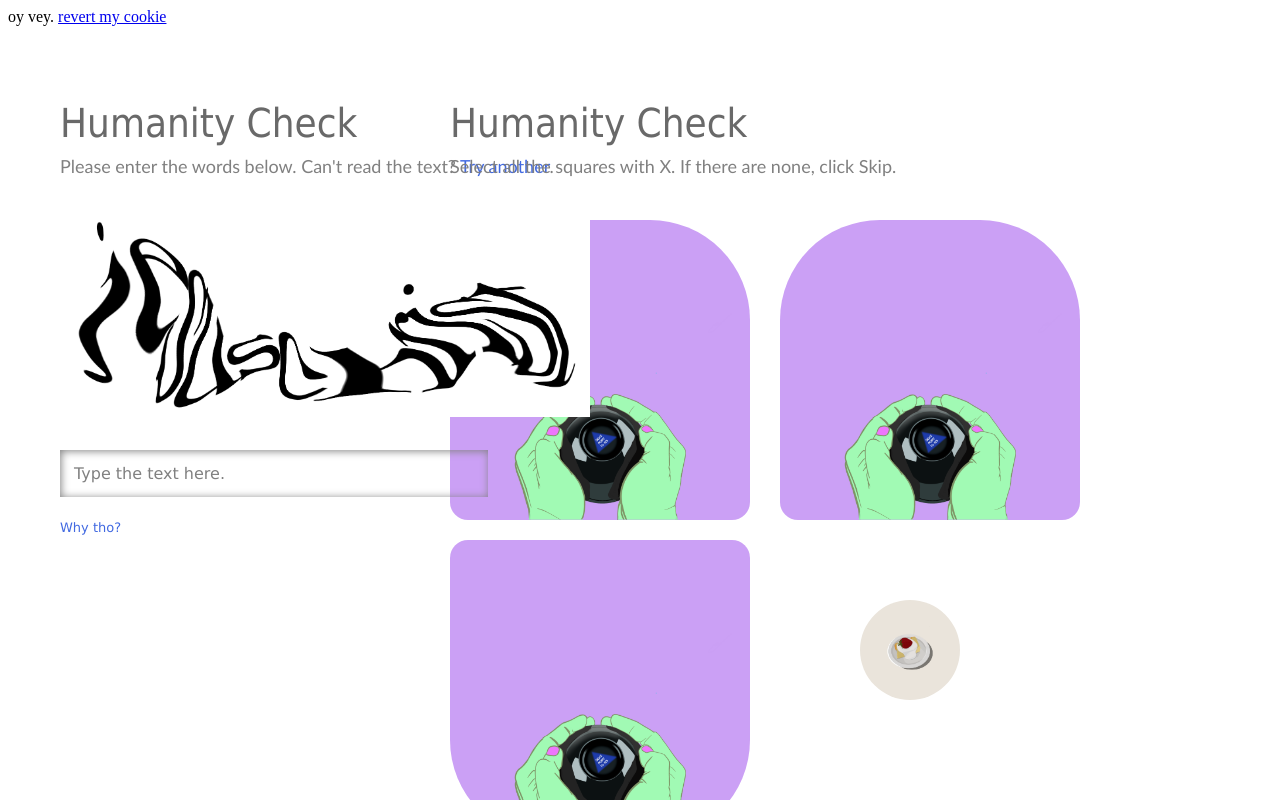
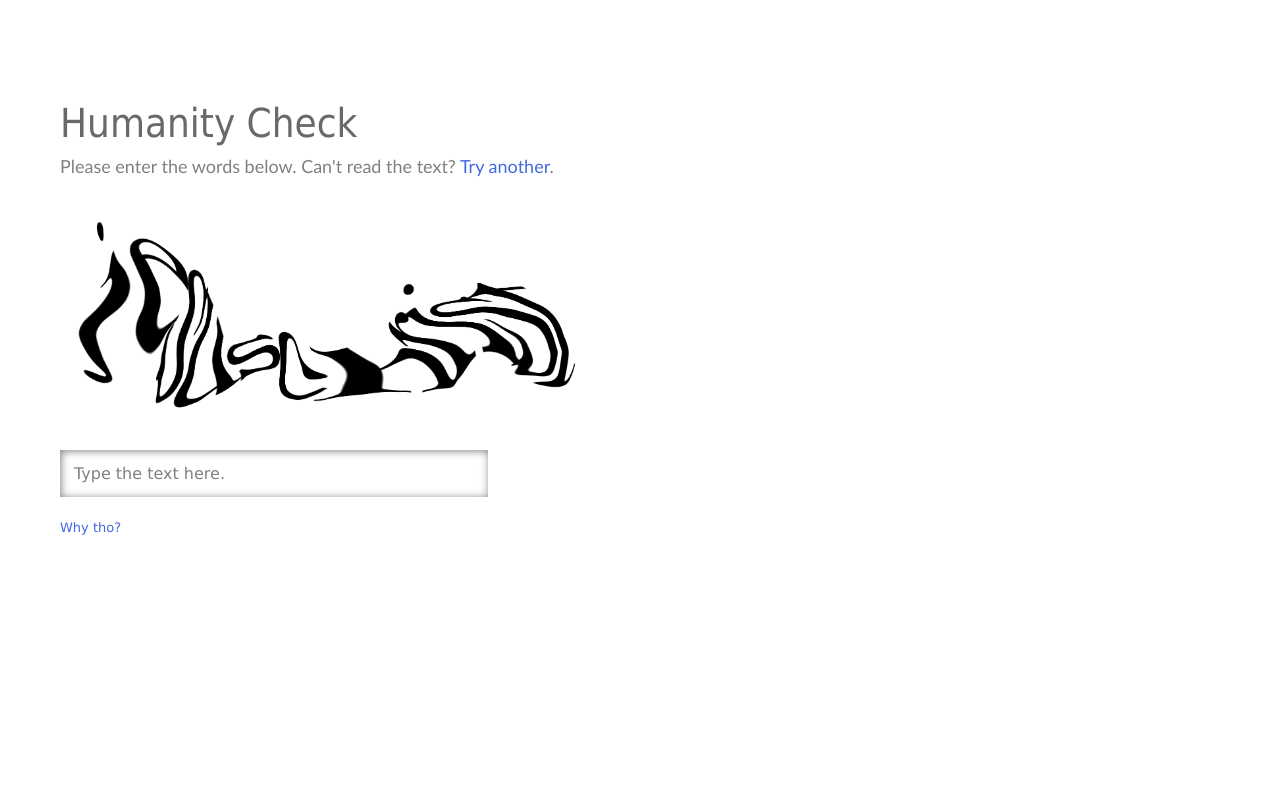
Before and after one commit to lolmycode/lolmycode.github.io, a plain HTML site: page three/threepointone.html in a window 1280 px wide. Drawn offline with nearby package versions, Linux system fonts and the light colour scheme.

Commit message:
here we go

```diff
--- a/three/threejs.js
+++ b/three/threejs.js
@@ -1,6 +1,6 @@
 $(document).ready(function() {
 
-  // alert("You regret that thing from yesterday, don't you?");
+  alert("You regret that thing from yesterday, don't you?");
 
   $("#picdrag").draggable();
 
@@ -12,6 +12,10 @@ $(document).ready(function() {
     $("#styleone").show();
   });
 
+  $("#bluecopy").click(function(){
+    $("#animatedcap").show();
+  });
+
   $("#typeinbox").click(function(){
     $(this).hide();
   });
--- a/three/threepointone.html
+++ b/three/threepointone.html
@@ -2,7 +2,6 @@
 <html>
   <head>
     <title>Humanity Check!</title>
-    <!-- <link rel="shortcut icon" href="favicon-tbd.png"> -->
     <script src="https://ajax.googleapis.com/ajax/libs/jquery/2.1.4/jquery.min.js"></script>
       	<script src="https://ajax.googleapis.com/ajax/libs/jqueryui/1.11.4/jquery-ui.min.js"></script>
       	<script src="threejs.js"></script>
@@ -32,6 +31,14 @@
         left: 60px;
       }
 
+      #animatedcap {
+        position: fixed;
+        display: none;
+        width: 630px;
+        top: 220px;
+        left: 10px;
+      }
+
       #typeinbox {
         position: fixed;
         width: 400px;
@@ -57,17 +64,6 @@
         color: DimGray;
       }
 
-      #secondheadline {
-        position: fixed;
-        width: 500px;
-        top: 100px;
-        right: 330px;
-        /* left: 60px; */
-        font-family: Tahoma, sans-serif;
-        font-size: 40px;
-        color: DimGray;
-      }
-
       #bodycopy {
              position:fixed;
              width:600px;
@@ -78,18 +74,20 @@
              font-size: 18px;
                }
 
-    #secondbodycopy {
-             position:fixed;
-             width:600px;
-             top: 155px;
-             right: 230px;
+    #bluecopy {
+             /* position:fixed; */
+             cursor: pointer;
+             width:500px;
+             /* top: 150px; */
+             /* left: 60px; */
              font-family: 'Trebuchet MS', sans-serif;
-             color: Gray;
+             color: RoyalBlue;
              font-size: 18px;
                }
 
-    #bluecopy {
+    #goaway {
              /* position:fixed; */
+             /* cursor: pointer; */
              width:500px;
              /* top: 150px; */
              /* left: 60px; */
@@ -100,6 +98,7 @@
 
       #microtext {
         position: fixed;
+        cursor: help;
         width: 300px;
         top: 520px;
         left: 60px;
@@ -108,80 +107,20 @@
         color: RoyalBlue;
       }
 
-      #picthree {
-          position: fixed;
-          top: 600px;
-          right: 320px;
-          width: 100px;
-          border-radius: 100px 100px 100px 100px;
-        }
-
-        /* #picdrag {
-            position: fixed;
-            top: 100px;
-            right: 530px;
-            width: 300px;
-            border-radius: 100px 100px 100px 100px;
-          } */
-
-      #gridone {
-            position: fixed;
-            top: 220px;
-            right: 530px;
-            width: 300px;
-            border-radius: 100px 100px 18px 18px;
-          }
-
-     #gridtwo {
-            position: fixed;
-            top: 220px;
-            /* right: 530px; */
-            right: 200px;
-            width: 300px;
-            border-radius: 100px 100px 18px 18px;
-          }
-
-    #gridthree {
-            position: fixed;
-            top: 540px;
-            /* right: 530px; */
-            right: 530px;
-            width: 300px;
-            border-radius: 18px 18px 100px 100px;
-          }
-
-      #pictwo {
-        position: fixed;
-        cursor:progress;
-        top: 90px;
-        right: 200px;
-        width: 300px;
-        border: 6px solid black;
-        border-radius: 100px 100px 12px 12px;
-      }
-
-
       </style>
   </head>
+
   <body>
-    oy vey.
-    <a href="index.html"> revert my cookie </a>
-    <img id=picthree src="trial-pic.png">
-    <!-- <img id=pictwo src="trial-pic.png"> -->
+    <!-- <a href="index.html"> revert my cookie </a> -->
 
-    <img id=gridone src="magic-ball.png">
-    <img id=gridtwo src="magic-ball.png">
-    <img id=gridthree src="magic-ball.png">
-    <!-- <img id=picdrag src="magic-ball.png"> -->
     <div id=headline>Humanity Check</div>
+    <!-- <div id=bodycopy>Please enter the words below. Can't read the text? <span id=bluecopy><a href="laststraw.html">Try another</a></span>.</div> -->
     <div id=bodycopy>Please enter the words below. Can't read the text? <span id=bluecopy>Try another</span>.</div>
-
-    <div id=secondheadline>Humanity Check</div>
-    <div id=secondbodycopy>Select all the squares with X. If there are none, click Skip. </div>
 
     <img id=captcha src="captcha.png">
     <div id=typeinbox>Type the text here.</div>
     <div id=microtext>Why tho?</div>
-    <div id=styleone>This product saved our Yorkies remaining 7 teeth. She was 8 years old when we started using it every single day.</div>
+    <div id=styleone>This product saved our Yorkies remaining 7 teeth. <span id=goaway><a href="laststraw.html">She was 8 years old</a></span> when we started using it every single day.</div>
+    <img id=animatedcap src="captcha-animated.gif">
   </body>
   </html>
```
Also changed, not shown: three/index.html (+2 -3 lines), three/laststraw.html (+6 -14 lines), three/captcha-animated.gif (added).
